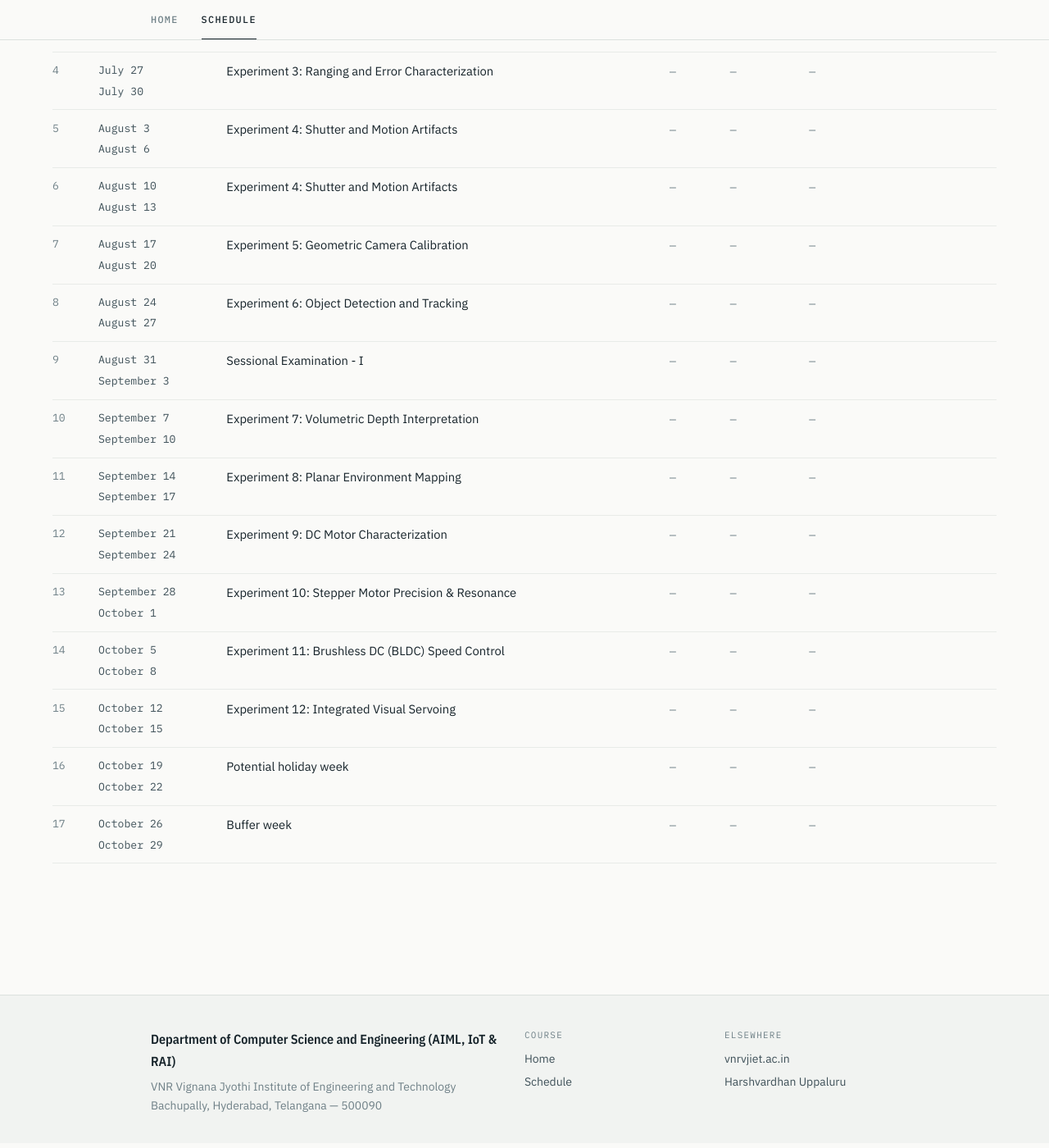
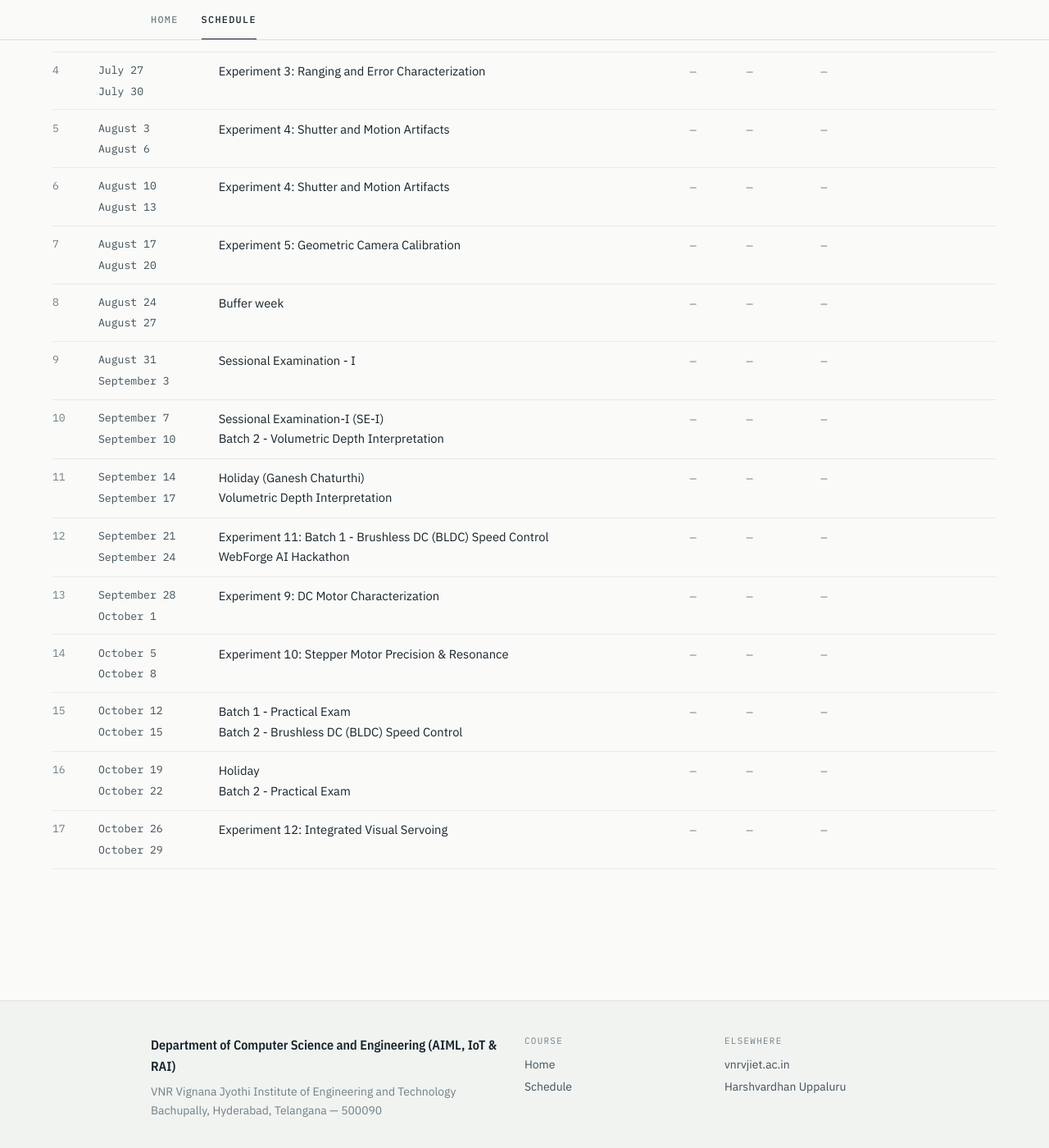
Before and after one commit to uhvardhan/sensors-actuators-lab, a Jekyll site: the page built from schedule.md, in a window 1280 px wide and 1400 px high, scrolled down 395 px. Shown: the whole window at 82% size. Built offline with Jekyll 4.4.1, drawn with Linux system fonts in a browser that asks for light colours.

Commit message:
Update schedule sessions for weeks 8 to 17

```diff
--- a/_data/schedule.yml
+++ b/_data/schedule.yml
@@ -59,7 +59,7 @@
   resources: []
 - week: 8
   dates: ["August 24", "August 27"]
-  session: "Experiment 6: Object Detection and Tracking"
+  session: "Buffer week"
   notes: []
   scripts: []
   resources: []
@@ -71,49 +71,49 @@
   resources: []
 - week: 10
   dates: ["September 7", "September 10"]
-  session: "Experiment 7: Volumetric Depth Interpretation"
+  session: "Sessional Examination-I (SE-I)<br>Batch 2 - Volumetric Depth Interpretation"
   notes: []
   scripts: []
   resources: []
 - week: 11
   dates: ["September 14", "September 17"]
-  session: "Experiment 8: Planar Environment Mapping"
+  session: "Holiday (Ganesh Chaturthi)<br>Volumetric Depth Interpretation"
   notes: []
   scripts: []
   resources: []
 - week: 12
   dates: ["September 21", "September 24"]
-  session: "Experiment 9: DC Motor Characterization"
+  session: "Experiment 11: Batch 1 - Brushless DC (BLDC) Speed Control<br>WebForge AI Hackathon"
   notes: []
   scripts: []
   resources: []
 - week: 13
   dates: ["September 28", "October 1"]
-  session: "Experiment 10: Stepper Motor Precision & Resonance"
+  session: "Experiment 9: DC Motor Characterization"
   notes: []
   scripts: []
   resources: []
 - week: 14
   dates: ["October 5", "October 8"]
-  session: "Experiment 11: Brushless DC (BLDC) Speed Control"
+  session: "Experiment 10: Stepper Motor Precision & Resonance"
   notes: []
   scripts: []
   resources: []
 - week: 15
   dates: ["October 12", "October 15"]
-  session: "Experiment 12: Integrated Visual Servoing"
+  session: "Batch 1 - Practical Exam<br>Batch 2 - Brushless DC (BLDC) Speed Control"
   notes: []
   scripts: []
   resources: []
 - week: 16
   dates: ["October 19", "October 22"]
-  session: "Potential holiday week"
+  session: "Holiday<br>Batch 2 - Practical Exam"
   notes: []
   scripts: []
   resources: []
 - week: 17
   dates: ["October 26", "October 29"]
-  session: "Buffer week"
+  session: "Experiment 12: Integrated Visual Servoing"
   notes: []
   scripts: []
   resources: []
```
